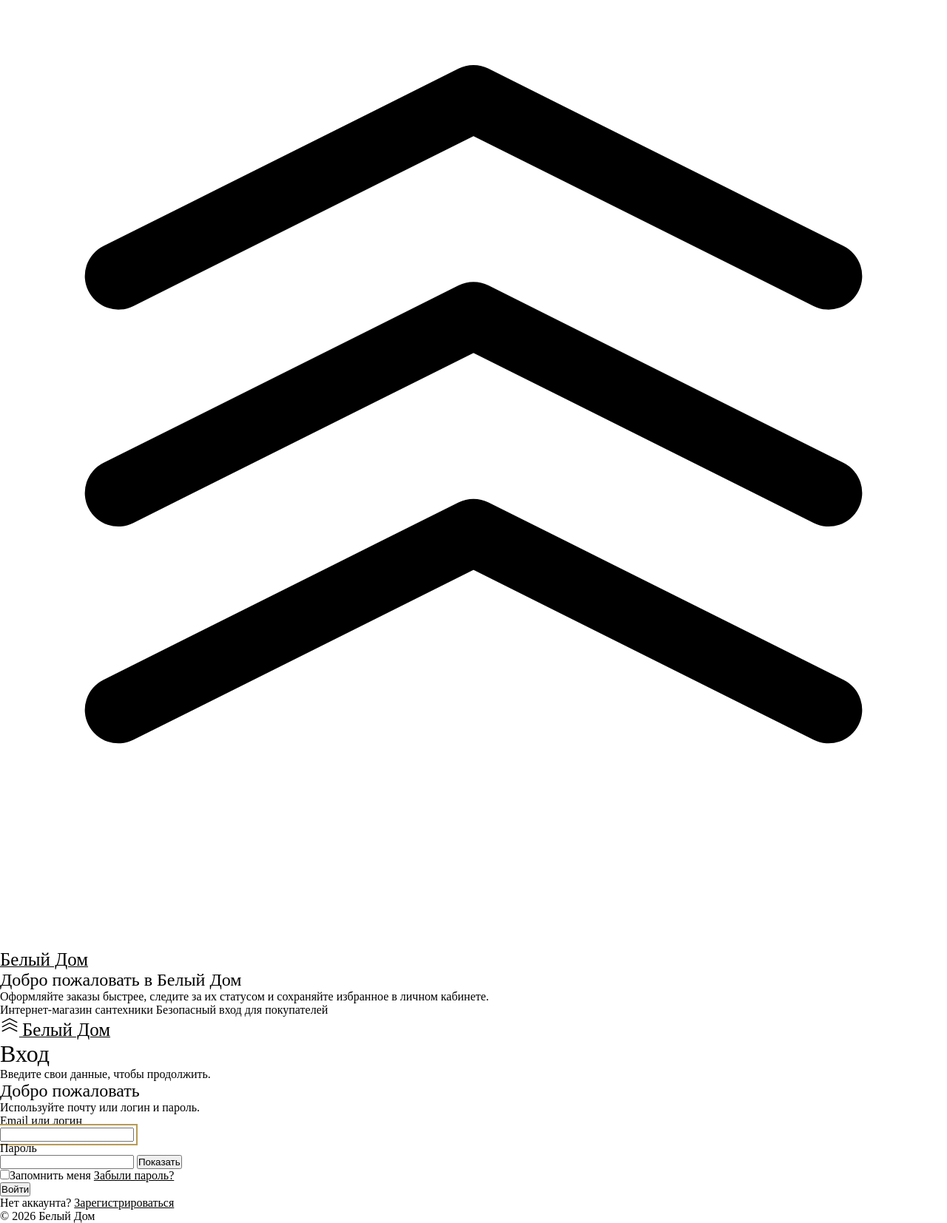
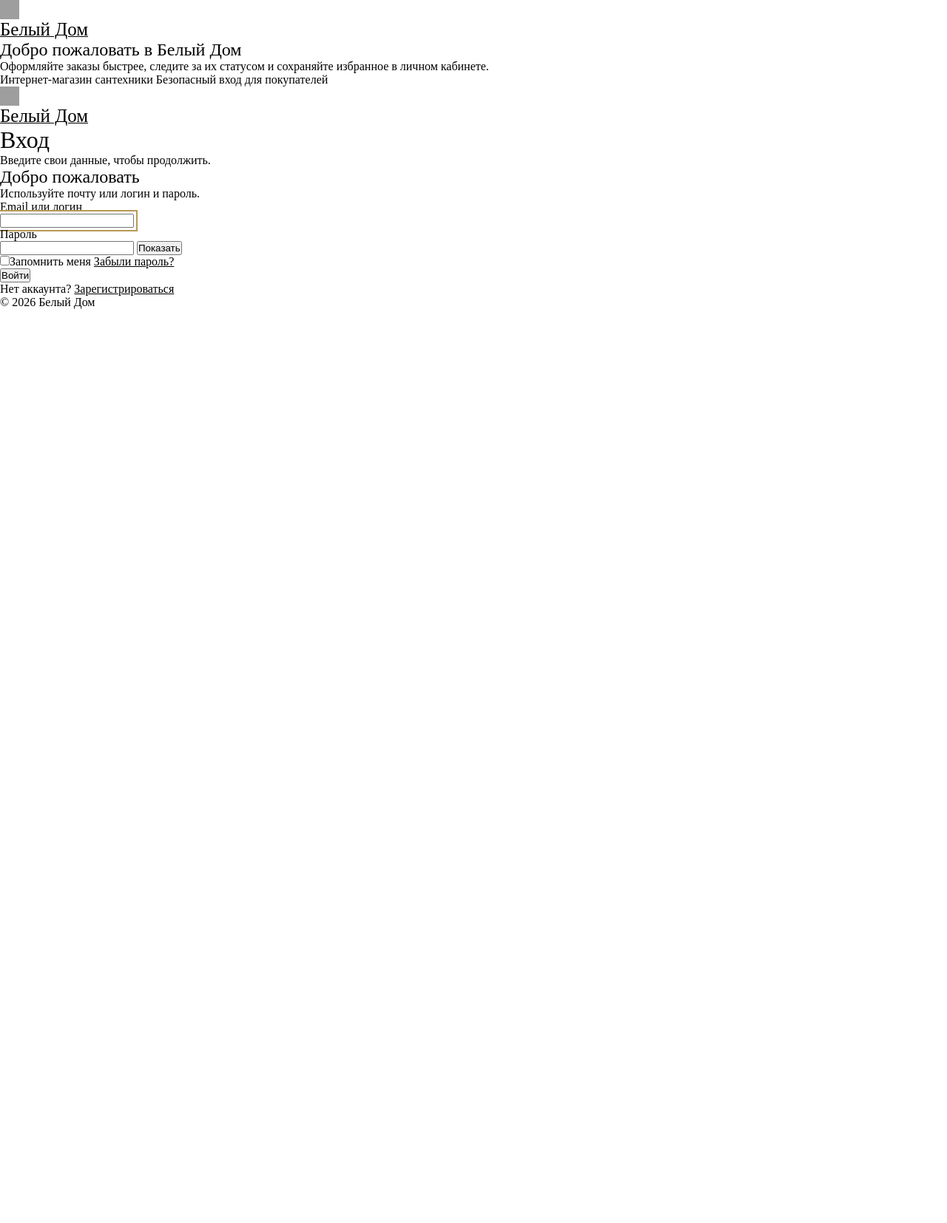
Before and after one commit to KoGorash1/wh, a Spring Boot app: page /login in a window 1280 px wide. Shown: the whole page at 74% size. After the commit the page ends 418 px from the top, so only its background shows below. Run offline with Spring Boot 4, Linux system fonts and the light colour scheme; data that the repository does not hold is empty; grey boxes are pictures that could not be loaded.

Commit message:
Apply stork brand logo

```diff
--- a/src/main/resources/templates/login.html
+++ b/src/main/resources/templates/login.html
@@ -14,7 +14,7 @@
 
 <div class="auth-side">
     <a class="auth-brand" th:href="@{/}" aria-label="Белый Дом — на главную">
-        <svg viewBox="0 0 24 24" fill="none" stroke="currentColor" stroke-width="1.7" stroke-linecap="round" stroke-linejoin="round" aria-hidden="true"><path d="M3 7l9-4.5L21 7M3 12.5l9-4.5 9 4.5M3 18l9-4.5 9 4.5"/></svg>
+        <img width="26" height="26" src="/images/logo-stork.svg" alt="" aria-hidden="true">
         <span class="logo-text" th:text="${shopSettings.storeName}">Белый Дом</span>
     </a>
 
@@ -32,7 +32,7 @@
 <main class="auth-main">
     <div class="auth-wrap">
         <a class="auth-mobile-brand" th:href="@{/}">
-            <svg width="26" height="26" viewBox="0 0 24 24" fill="none" stroke="currentColor" stroke-width="1.3" stroke-linecap="round" stroke-linejoin="round" aria-hidden="true"><path d="M3 7l9-4.5L21 7M3 12.5l9-4.5 9 4.5M3 18l9-4.5 9 4.5"/></svg>
+            <img width="26" height="26" src="/images/logo-stork.svg" alt="" aria-hidden="true">
             <span class="logo-text" th:text="${shopSettings.storeName}">Белый Дом</span>
         </a>
 
```
